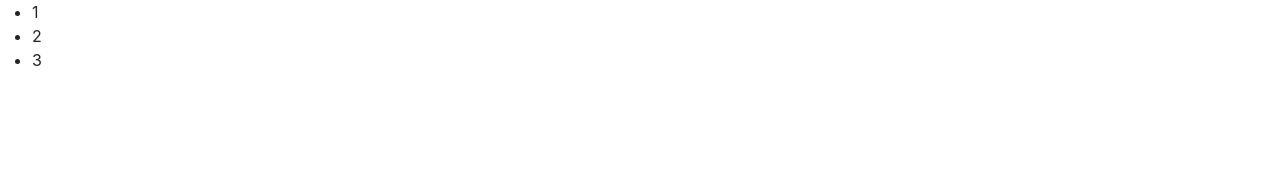
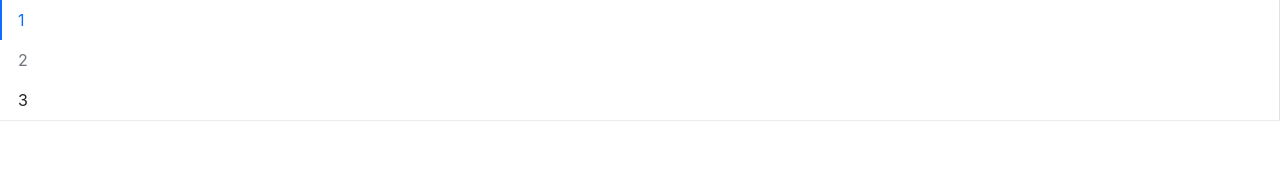
Before and after one commit to SOALIN228/no-design, a React (Create React App) app: page / in a window 1280 px wide. Shown: the top 170 px of the page. Built offline with nearby package versions, Linux system fonts and the light colour scheme.

Commit message:
feat: menu add defaultProp

```diff
--- a/src/App.tsx
+++ b/src/App.tsx
@@ -1,16 +1,15 @@
 import React from 'react';
-import Button from './components/Button/button';
 import Menu from './components/Menu/menu'
 import MenuItem from './components/Menu/menuItem'
 
 const App: React.FC = () => {
   return (
     <div className='App'>
-    <Menu defaultIndex={0} onSelect={(id)=> {
+    <Menu defaultIndex={0} mode={'vertical'} onSelect={(id)=> {
       console.log(id)}}>
-      <MenuItem index={0}>1</MenuItem>
-      <MenuItem index={1} disabled>2</MenuItem>
-      <MenuItem index={2}>3</MenuItem>
+      <MenuItem>1</MenuItem>
+      <MenuItem disabled>2</MenuItem>
+      <MenuItem>3</MenuItem>
     </Menu>
     </div>
   );
--- /dev/null
+++ b/src/components/Menu/_style.scss
@@ -0,0 +1,39 @@
+.nod-menu {
+  display: flex;
+  flex-wrap: nowrap;
+  padding-left: 0;
+  margin-bottom: 30px;
+  list-style: none;
+  border-bottom: $menu-border-width solid $menu-border-color;
+  box-shadow: $menu-box-shadow;
+  .menu-item {
+    padding: $menu-item-padding-y $menu-item-padding-x;
+    cursor: pointer;
+    transform: $menu-transition;
+    &:hover,&:focus {
+      text-decoration: none;
+    }
+    &.is-disabled {
+      color: $menu-item-disabled-color;
+      pointer-events: none;
+      cursor: default;
+    }
+    &.is-active, &:hover {
+      color: $menu-item-active-color;
+      border-bottom: $menu-item-active-border-width solid $menu-item-active-color;
+    }
+  }
+}
+
+.menu-vertical {
+  flex-direction: column;
+  border-bottom: 0;
+  border-right: $menu-border-width solid $menu-border-color;
+  .menu-item {
+    border-left: $menu-item-active-border-width solid transparent;
+    &.is-active, &:hover {
+      border-bottom: 0;
+      border-left: $menu-item-active-border-width solid $menu-item-active-color;
+    }
+  }
+}
--- a/src/components/Menu/menu.tsx
+++ b/src/components/Menu/menu.tsx
@@ -1,5 +1,6 @@
 import React, { createContext, useState } from 'react';
 import classNames from 'classnames'
+import { MenuItemProps } from './menuItem'
 
 type MenuMode = 'horizontal' | 'vertical'
 type SelectCallback = (SelectCallback: number) => void
@@ -34,10 +35,25 @@ const Menu: React.FC<MenuProps> = (props) => {
     index: currentActive ? currentActive : 0,
     onSelect: handleClick
   }
+  const renderChildren = () => {
+    return React.Children.map(children, (child, index) => {
+      const childElement = child as React.FunctionComponentElement<MenuItemProps>
+      const {displayName} = childElement.type;
+      if(displayName === 'MenuItem') {
+        // 克隆调用时传入属性并添加index属性，实现默认配置
+        return React.cloneElement(childElement, {
+          index
+        })
+      } else {
+        console.error("Warning: Menu has a child which is not a MenuItem components")
+      }
+    })
+  }
+
   return (
-    <ul className={classes} style={style}>
+    <ul className={classes} style={style} data-testid="test-menu">
       <MenuContext.Provider value={passedContext}>
-        {children}
+        {renderChildren()}
       </MenuContext.Provider>
     </ul>
   );
--- a/src/components/Menu/menuItem.tsx
+++ b/src/components/Menu/menuItem.tsx
@@ -3,7 +3,7 @@ import { MenuContext } from './menu'
 import classNames from 'classnames'
 
 export interface MenuItemProps {
-  index: number;
+  index?: number;
   disabled?: boolean;
   className?: string;
   style?: React.CSSProperties;
@@ -18,7 +18,7 @@ const MenuItem: React.FC<MenuItemProps> = (props) => {
   })
 
   const handleClick = () => {
-    if (context.onSelect && !disabled) {
+    if (context.onSelect && !disabled && typeof index === 'number') {
       context.onSelect(index)
     }
   }
@@ -29,4 +29,6 @@ const MenuItem: React.FC<MenuItemProps> = (props) => {
   );
 };
 
+MenuItem.displayName = 'MenuItem'
+
 export default MenuItem;
--- a/src/styles/index.scss
+++ b/src/styles/index.scss
@@ -9,3 +9,6 @@
 
 // button
 @import "../components/Button/style";
+
+// menu
+@import "../components/Menu/style";
```
Also changed, not shown: 1 other file (tests, documents, lock files or other folders).
